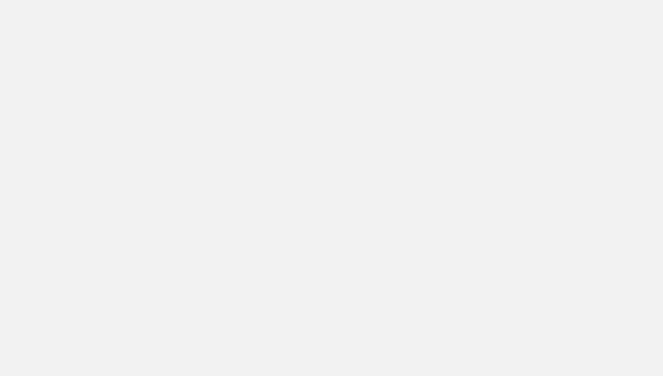
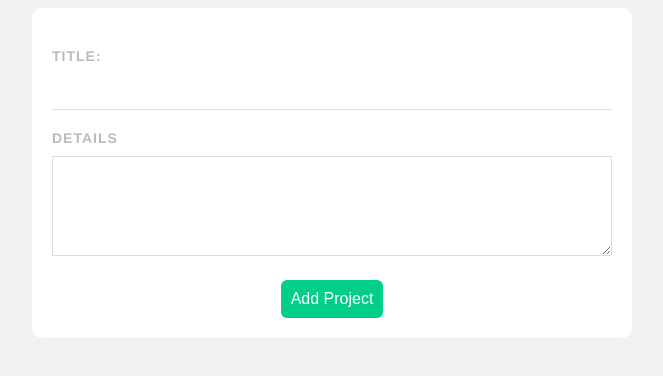
Before and after one commit to haikalrozhan/project_planner_vue3, a Vue app: page /add in a window 1280 px wide. Before the commit this address had no page. Shown: the top 376 px of the page, without its empty margins (308-971 px from the left). Built offline with nearby package versions, Linux system fonts and the light colour scheme.

Commit message:
AddProject views

```diff
--- a/data/db.json
+++ b/data/db.json
@@ -16,7 +16,7 @@
       "id": 3,
       "title": "Create Laravel project",
       "details": "Project Planner Type",
-      "complete": false
+      "complete": true
     }
   ]
 }
--- a/src/router/index.js
+++ b/src/router/index.js
@@ -1,18 +1,23 @@
-import { createRouter, createWebHistory } from 'vue-router'
-import Home from '../views/Home.vue'
+import { createRouter, createWebHistory } from "vue-router";
+import Home from "../views/Home.vue";
+import AddProject from "../views/AddProject";
 
 const routes = [
   {
-    path: '/',
-    name: 'home',
-    component: Home
+    path: "/",
+    name: "home",
+    component: Home,
   },
-
-]
+  {
+    path: "/add",
+    name: "AddProject",
+    component: AddProject,
+  },
+];
 
 const router = createRouter({
   history: createWebHistory(process.env.BASE_URL),
-  routes
-})
+  routes,
+});
 
-export default router
+export default router;
--- /dev/null
+++ b/src/views/AddProject.vue
@@ -0,0 +1,66 @@
+<template>
+  <form @submit.prevent="handleSubmit">
+      <label>Title:</label>
+      <input type="text" v-model="title" required>
+      <label>Details</label>
+      <textarea v-model="details" required></textarea>
+      <button>Add Project</button>
+  </form>
+</template>
+
+<script>
+export default {
+    data(){
+        return{
+            title: '',
+            details: ''
+        }
+    },
+    methods: {
+        handleSubmit(){
+            console.log(this.title, this.details)
+        }
+    }
+}
+</script>
+
+<style>
+    form{
+        background: white;
+        padding:  20px;
+        border-radius: 10px;
+    }
+    label{
+        display: block;
+        color: #bbb;
+        text-transform: uppercase;
+        font-size: 14px;
+        font-weight: bold;
+        letter-spacing: 1px;
+        margin: 20px 0px 10px 0;
+    }
+    input{
+        padding: 10px;
+        border: 0;
+        border-bottom: 1px solid #ddd;
+        width: 100%;
+        box-sizing: border-box;
+    }
+    textarea{
+        border: 1px solid #ddd;
+        padding: 10px;
+        width: 100%;
+        box-sizing: border-box;
+        height: 100px;
+    }
+    form button{
+        display: block;
+        margin: 20px auto 0;
+        background: #00ce89;
+        color: white;
+        padding: 10px;
+        border: none;
+        border-radius: 6px;
+        font-size: 16px;
+    }
+</style>
```
